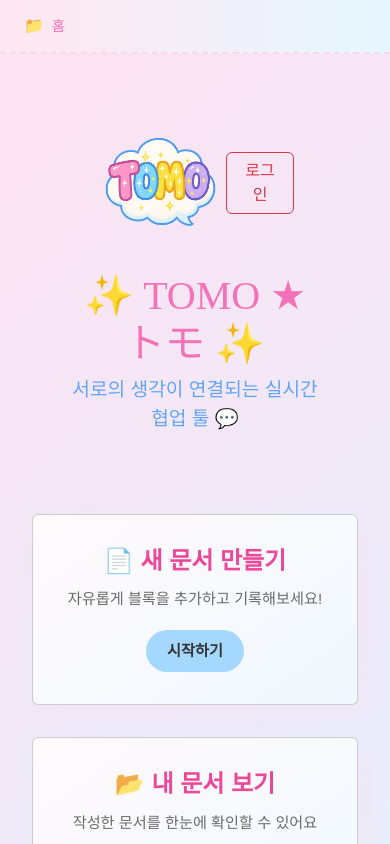
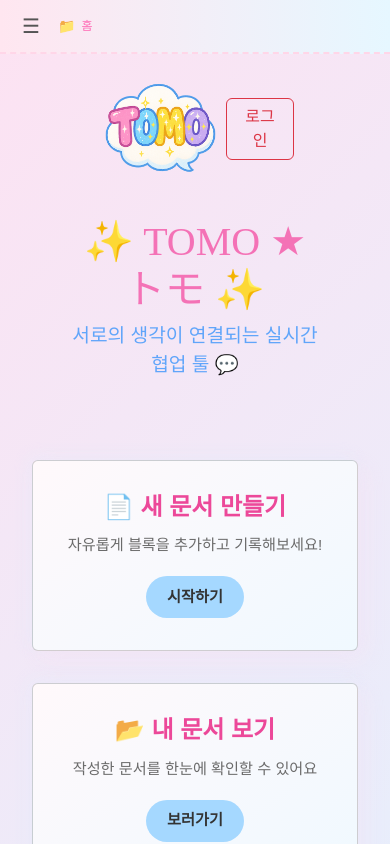
Before and after one commit to Hobbyer/Tomo, a React (Vite) app in the folder react/TOMO/: page / in a window 390 px wide. Shown: the top 844 px of the page. Built offline with nearby package versions, Linux system fonts and the light colour scheme; a web font is replaced by a local one.

Commit message:
DefaultLayout.css 생성 layout구조 개선 작업중

```diff
--- a/react/TOMO/src/App.css
+++ b/react/TOMO/src/App.css
@@ -0,0 +1,21 @@
+.layout-body {
+  display: flex;
+  transition: margin-left 0.3s ease;
+}
+
+.sidebar-container {
+  width: 240px;
+  flex-shrink: 0;
+  transition: all 0.3s ease;
+}
+
+.page-content {
+  flex-grow: 1;
+  padding: 24px;
+  transition: margin-left 0.3s ease;
+}
+
+/* 사이드바가 열렸을 때 */
+.with-sidebar .page-content {
+  margin-left: 240px;
+}
--- a/react/TOMO/src/App.jsx
+++ b/react/TOMO/src/App.jsx
@@ -7,23 +7,29 @@ import SlateEditor from "./components/SlateEditor";
 import BlockEditor from "./components/Editor/BlockEditor";
 import SideBar from "./components/SideBar";
 import Header from "./components/Header";
+import { useState } from "react";
+import DefaultLayout from "./components/layout/DefaultLayout";
 
 function App() {
+  const [showSidebar, setShowSidebar] = useState(false);
+
   return (
-    <div className="app-container">
-      {/* 상단 헤더 */}
-      <Header />
-      {/* 왼쪽 고정 사이드바 */}
-      <div className="page-content">
-        <Routes>
-          <Route path="/" element={<Home />} />
-
-          <Route path="edit" element={<SlateEditor />} />
-          <Route path="block-editor" element={<BlockEditor />} />
-
-          <Route path="/auth/login" element={<Login />} />
-        </Routes>
-      </div>
+    <div className="App">
+      <Routes>
+        <Route element={<DefaultLayout show={showSidebar} setShow={setShowSidebar} toggleSidebar={() => setShowSidebar(!showSidebar)} />} >
+          <Route
+            path="/"
+            element={<Home  />}
+          />
+          <Route path="/login" element={<Login />} />
+          <Route path="/editor" element={<SlateEditor />} />
+          <Route path="/block-editor" element={<BlockEditor />} />
+          <Route path="/my-docs" element={<div>내 문서 페이지</div>} />
+          <Route path="/create" element={<div>새 문서 만들기 페이지</div>} />
+          <Route path="/profile" element={<div>내 프로필 페이지</div>} />
+          <Route path="/settings" element={<div>환경 설정 페이지</div>} />
+        </Route>
+      </Routes>
     </div>
   );
 }
--- a/react/TOMO/src/components/Header.css
+++ b/react/TOMO/src/components/Header.css
@@ -1,5 +1,5 @@
 .breadcrumb-bar {
-  padding: 14px 24px;
+  padding: 10px 16px;
   background: linear-gradient(to right, #ffe6f0, #e6f7ff);
   font-size: 14px;
   border-bottom: 2px dashed #ffd6e8;
@@ -7,7 +7,26 @@
   align-items: center;
   font-family: 'Arial Rounded MT Bold', 'Apple SD Gothic Neo', sans-serif;
   color: #444;
+  position: fixed;
+  top: 0;
+  left: 0;
+  right: 0;
+  z-index: 1200;
 }
+
+.hamburger-button {
+  margin-right: 12px;
+  background: none;
+  border: none;
+  font-size: 20px;
+  color: #555;
+  cursor: pointer;
+}
+
+.hamburger-button:hover {
+  color: #ff69b4;
+}
+
 
 .breadcrumb-bar a {
   text-decoration: none;
@@ -37,3 +56,26 @@
   margin-right: 8px;
   font-size: 16px;
 }
+
+@media (max-width: 768px) {
+  .breadcrumb-bar {
+    padding: 10px 16px;
+    font-size: 12px;
+    flex-wrap: wrap; /* 줄바꿈 가능하도록! */
+    row-gap: 6px;
+  }
+
+  .breadcrumb-bar .emoji {
+    font-size: 14px;
+    margin-right: 6px;
+  }
+
+  .breadcrumb-bar .divider {
+    margin: 0 4px;
+  }
+
+  .breadcrumb-bar .current {
+    font-size: 13px;
+    padding: 1px 4px;
+  }
+}
--- a/react/TOMO/src/components/Header.jsx
+++ b/react/TOMO/src/components/Header.jsx
@@ -12,7 +12,7 @@ const pathMap = {
   '/settings': '환경 설정',
 };
 
-const Header = () => {
+const Header = ({toggleSidebar}) => {
   const location = useLocation();
   const segments = location.pathname.split('/').filter(Boolean); // ['', 'my-docs'] → ['my-docs']
 
@@ -28,6 +28,10 @@ const Header = () => {
 
   return (
     <div className="breadcrumb-bar">
+      <button onClick={toggleSidebar} className="hamburger-button">
+        ☰
+      </button>
+
       <span className="emoji">📁</span>
       <Link to="/">홈</Link>
       {breadcrumb.map((b, i) => (
--- a/react/TOMO/src/components/SideBar.css
+++ b/react/TOMO/src/components/SideBar.css
@@ -1,12 +1,12 @@
 .offcanvas-fixed {
   width: 240px !important;
   min-width: 240px;
-  height: 100vh;
-  background-color: #ffffff !important; /* 흰 배경 */
+  height: calc(100vh - 56px);
+  background-color: #ffffff !important;
   border-right: 1px solid #eee;
-  position: sticky !important;
-  top: 0;
-  z-index: 1040;
+  position: static !important;
+  top: auto;
+  z-index: auto;
 }
 
 .offcanvas-body {
--- a/react/TOMO/src/components/SideBar.jsx
+++ b/react/TOMO/src/components/SideBar.jsx
@@ -1,42 +1,51 @@
-import React from 'react'
-import './SideBar.css';
-import { Offcanvas } from 'react-bootstrap';
-import { Link, useLocation } from 'react-router-dom';
+import React, { useState } from "react";
+import "./SideBar.css";
+import { Link, useLocation } from "react-router-dom";
+import { Button, Offcanvas } from "react-bootstrap";
 
 const menuItems = [
-  { section: "워크스페이스", items: [
+  {
+    section: "워크스페이스",
+    items: [
       { icon: "🏠", label: "홈", path: "/" },
       { icon: "📄", label: "내 문서", path: "/my-docs" },
       { icon: "⭐", label: "즐겨찾기", path: "/favorites" },
       { icon: "👥", label: "공유 문서", path: "/shared" },
-  ]},
-  { section: "새로 만들기", items: [
+    ],
+  },
+  {
+    section: "새로 만들기",
+    items: [
       { icon: "➕", label: "새 문서 만들기", path: "/create" },
       { icon: "📚", label: "템플릿 갤러리", path: "/templates" },
-  ]},
-  { section: "설정", items: [
+    ],
+  },
+  {
+    section: "설정",
+    items: [
       { icon: "👤", label: "내 프로필", path: "/profile" },
       { icon: "⚙️", label: "환경 설정", path: "/settings" },
       { icon: "🚪", label: "로그아웃", path: "/logout" },
-  ]},
+    ],
+  },
 ];
 
-const SideBar = () => {
+const SideBar = ({show, setShow}) => {
   const location = useLocation();
 
-
   return (
+    <div>
+      {/* 📚 사이드바 Offcanvas */}
       <Offcanvas
-      show={true}
+        show={show}
+        onHide={() => setShow(false)}
         backdrop={false}
         scroll={true}
-      responsive="lg"
+        placement="start"
         className="offcanvas-fixed"
-      placement="start"
       >
         <Offcanvas.Header>
           <Offcanvas.Title>🌟 TOMO</Offcanvas.Title>
-
         </Offcanvas.Header>
         <Offcanvas.Body>
           {menuItems.map((section, idx) => (
@@ -50,6 +59,7 @@ const SideBar = () => {
                       className={`sidebar-link ${
                         location.pathname === item.path ? "active" : ""
                       }`}
+                      onClick={() => setShow(false)} // 메뉴 누르면 자동 닫히기
                     >
                       <span className="icon">{item.icon}</span>
                       <span>{item.label}</span>
@@ -61,7 +71,8 @@ const SideBar = () => {
           ))}
         </Offcanvas.Body>
       </Offcanvas>
+    </div>
   )
-}
+};
 
-export default SideBar
+export default SideBar;
--- /dev/null
+++ b/react/TOMO/src/components/layout/DefaultLayout.css
@@ -0,0 +1,40 @@
+.layout-body {
+  display: flex;
+  position: relative;
+  margin-top: 56px; /* 헤더 높이만큼 내림 */
+  min-width: 100vw;
+}
+
+.sidebar-container {
+  width: 240px;
+  min-width: 240px;
+  height: calc(100vh - 56px);
+  background-color: #fff;
+  border-right: 1px solid #eee;
+  position: relative; /* 🔒 플렉스 안에 고정 위치 */
+}
+
+.sidebar-container.hidden {
+  display: none;
+}
+
+
+.page-content {
+  flex: 1;
+  padding: 24px;
+  transition: margin-left 0.3s ease;
+}
+
+.page-content.shifted {
+  margin-left: 240; /* 사이드바가 이미 공간 차지했으니 별도로 안 밀어도 됨 */
+}
+
+@media (max-width: 768px) {
+  .sidebar-container {
+    display: none; /* 모바일에서는 사이드바 닫음 */
+  }
+
+  .page-content.shifted {
+    margin-left: 0;
+  }
+}
--- /dev/null
+++ b/react/TOMO/src/components/layout/DefaultLayout.jsx
@@ -0,0 +1,22 @@
+import React from "react";
+import Header from "../Header";
+import SideBar from "../SideBar";
+import { Outlet } from "react-router-dom";
+
+const DefaultLayout = ({ show, setShow, toggleSidebar }) => {
+  return (
+    <div>
+      <Header toggleSidebar={toggleSidebar} />
+      <div className="layout-body">
+        {/* 사이드바 영역 */}
+        {show && (
+          <SideBar show={show} setShow={setShow} />
+        )}
+        {/* 페이지 콘텐츠 영역 */}
+        <Outlet />
+      </div>
+    </div>
+  );
+};
+
+export default DefaultLayout;
```
Lines whose indentation alone changed are shown as unchanged.
